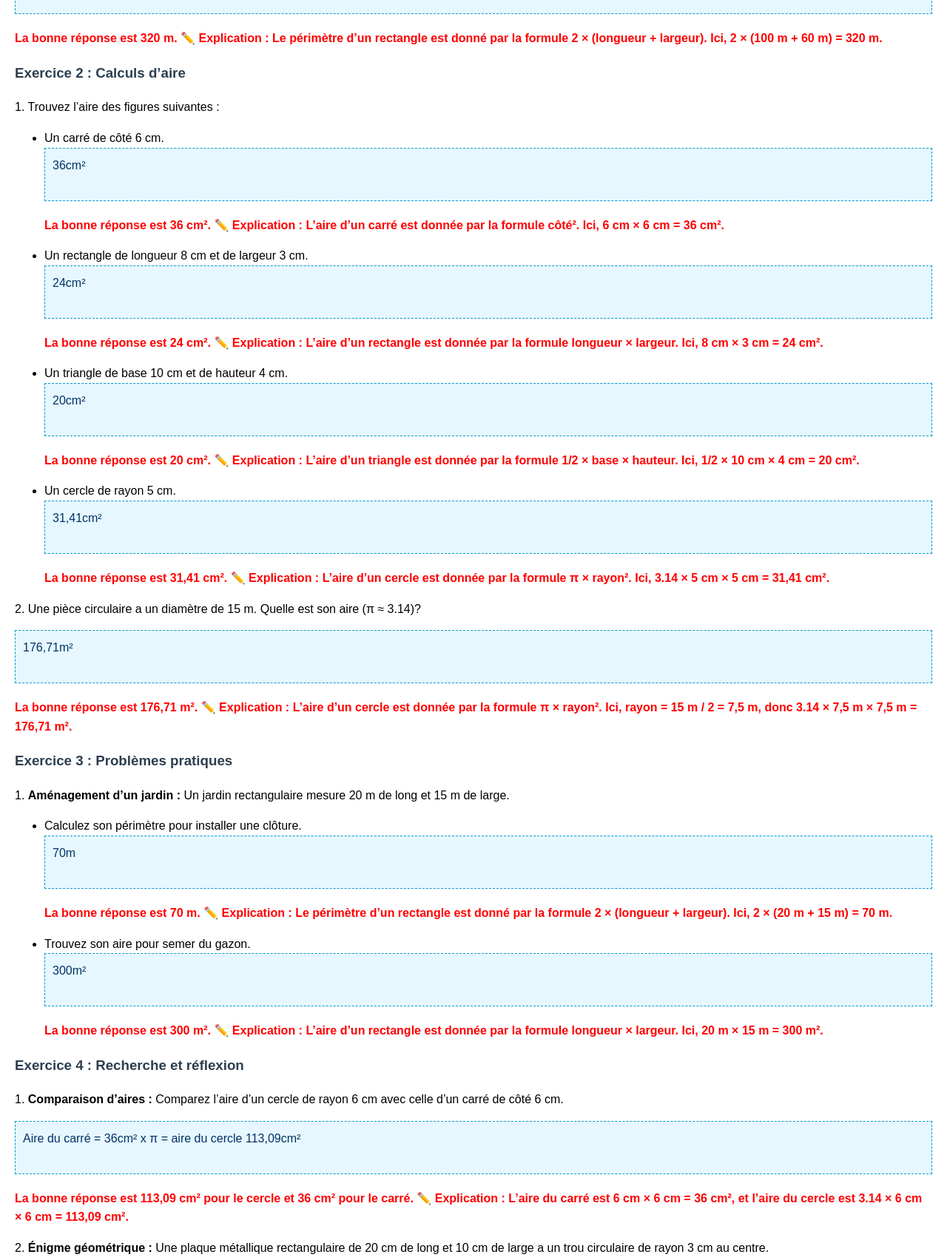
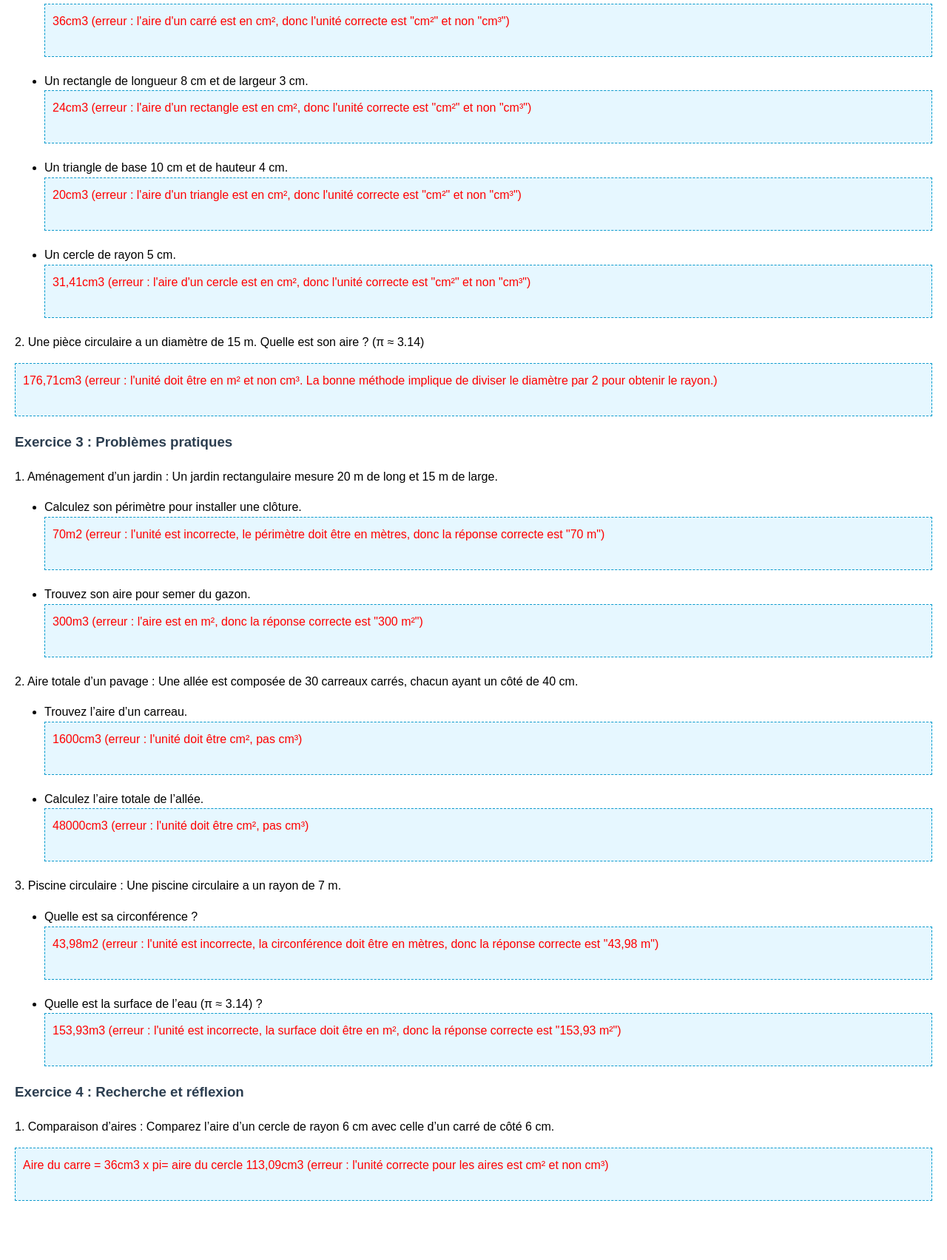
Before and after one commit to AAyachi328/ines, a plain HTML site: page erwan/s2-correction.html in a window 1280 px wide. Shown: the part 840-2544 px from the top of the page at 74% size. After the commit the page ends 2484 px from the top, so only its background shows below. Drawn offline with Linux system fonts and the light colour scheme.

Commit message:
Update s2-correction.html

```diff
--- a/erwan/s2-correction.html
+++ b/erwan/s2-correction.html
@@ -4,7 +4,7 @@
     <meta http-equiv="Content-Type" content="text/html; charset=UTF-8">
     <meta name="viewport" content="width=device-width, initial-scale=1.0">
     <title>Calculs fondamentaux des figures planes</title>
-    <style type="text/css">
+    <style>
         body {
             font-family: Arial, sans-serif;
             line-height: 1.6;
@@ -21,86 +21,68 @@
             margin-bottom: 20px;
             color: #003366;
         }
-        .correct-answer {
-            color: red;
-            font-weight: bold;
-        }
-        .explanation {
-            font-size: 0.9em;
-            color: #555;
-        }
     </style>
 </head>
 <body>
     <h1>Calculs fondamentaux des figures planes</h1>
+
     <h2>Exercices</h2>
 
     <h3>Exercice 1 : Calculs de périmètre</h3>
     <p>1. Calculez le périmètre des figures suivantes :</p>
     <ul>
         <li>Un carré dont le côté mesure 7 cm.</li>
-        <div class="editable" contenteditable="true" placeholder="Écrivez votre réponse ici...">28cm</div>
-        <p class="correct-answer">La bonne réponse est 28 cm. ✏️ Explication : Le périmètre d’un carré est donné par la formule 4 × côté. Ici, 4 × 7 cm = 28 cm.</p>
-
+        <div class="editable" contenteditable="true" style="color: red;" placeholder="Écrivez votre réponse ici...">28cm (erreur : unité incorrecte, il s'agit d'une distance, donc en cm et non cm²)</div>
         <li>Un rectangle de longueur 12 cm et de largeur 5 cm.</li>
-        <div class="editable" contenteditable="true" placeholder="Écrivez votre réponse ici...">34cm</div>
-        <p class="correct-answer">La bonne réponse est 34 cm. ✏️ Explication : Le périmètre d’un rectangle est donné par la formule 2 × (longueur + largeur). Ici, 2 × (12 cm + 5 cm) = 34 cm.</p>
-
+        <div class="editable" contenteditable="true" style="color: red;" placeholder="Écrivez votre réponse ici...">34cm2 (erreur : il s'agit du périmètre, donc l'unité correcte est "cm" et non "cm²")</div>
         <li>Un cercle de rayon 10 cm (π ≈ 3.14).</li>
-        <div class="editable" contenteditable="true" placeholder="Écrivez votre réponse ici...">62,83cm</div>
-        <p class="correct-answer">La bonne réponse est 62,83 cm. ✏️ Explication : Le périmètre (circonférence) d’un cercle est donné par la formule 2 × π × rayon. Ici, 2 × 3.14 × 10 cm = 62,83 cm.</p>
+        <div class="editable" contenteditable="true" style="color: red;" placeholder="Écrivez votre réponse ici...">62,83cm2 (erreur : il s'agit de l'aire, et non du périmètre, donc l'unité correcte est "cm²" mais la méthode utilisée ici est incorrecte)</div>
     </ul>
-
     <p>2. Un terrain de football est représenté par un rectangle de 100 m de long et 60 m de large. Calculez son périmètre.</p>
-    <div class="editable" contenteditable="true" placeholder="Écrivez votre réponse ici...">320m</div>
-    <p class="correct-answer">La bonne réponse est 320 m. ✏️ Explication : Le périmètre d’un rectangle est donné par la formule 2 × (longueur + largeur). Ici, 2 × (100 m + 60 m) = 320 m.</p>
+    <div class="editable" contenteditable="true" style="color: red;" placeholder="Écrivez votre réponse ici...">320cm2 (erreur : l'unité doit être en mètres, et non en cm². Le périmètre devrait être en mètres, soit 320 m)</div>
 
     <h3>Exercice 2 : Calculs d’aire</h3>
     <p>1. Trouvez l’aire des figures suivantes :</p>
     <ul>
         <li>Un carré de côté 6 cm.</li>
-        <div class="editable" contenteditable="true" placeholder="Écrivez votre réponse ici...">36cm²</div>
-        <p class="correct-answer">La bonne réponse est 36 cm². ✏️ Explication : L’aire d’un carré est donnée par la formule côté². Ici, 6 cm × 6 cm = 36 cm².</p>
+        <div class="editable" contenteditable="true" style="color: red;" placeholder="Écrivez votre réponse ici...">36cm3 (erreur : l'aire d'un carré est en cm², donc l'unité correcte est "cm²" et non "cm³")</div>
+        <li>Un rectangle de longueur 8 cm et de largeur 3 cm.</li>
+        <div class="editable" contenteditable="true" style="color: red;" placeholder="Écrivez votre réponse ici...">24cm3 (erreur : l'aire d'un rectangle est en cm², donc l'unité correcte est "cm²" et non "cm³")</div>
+        <li>Un triangle de base 10 cm et de hauteur 4 cm.</li>
+        <div class="editable" contenteditable="true" style="color: red;" placeholder="Écrivez votre réponse ici...">20cm3 (erreur : l'aire d'un triangle est en cm², donc l'unité correcte est "cm²" et non "cm³")</div>
+        <li>Un cercle de rayon 5 cm.</li>
+        <div class="editable" contenteditable="true" style="color: red;" placeholder="Écrivez votre réponse ici...">31,41cm3 (erreur : l'aire d'un cercle est en cm², donc l'unité correcte est "cm²" et non "cm³")</div>
+    </ul>
+    <p>2. Une pièce circulaire a un diamètre de 15 m. Quelle est son aire ? (π ≈ 3.14)</p>
+    <div class="editable" contenteditable="true" style="color: red;" placeholder="Écrivez votre réponse ici...">176,71cm3 (erreur : l'unité doit être en m² et non cm³. La bonne méthode implique de diviser le diamètre par 2 pour obtenir le rayon.)</div>
 
-        <li>Un rectangle de longueur 8 cm et de largeur 3 cm.</li>
-        <div class="editable" contenteditable="true" placeholder="Écrivez votre réponse ici...">24cm²</div>
-        <p class="correct-answer">La bonne réponse est 24 cm². ✏️ Explication : L’aire d’un rectangle est donnée par la formule longueur × largeur. Ici, 8 cm × 3 cm = 24 cm².</p>
-
-        <li>Un triangle de base 10 cm et de hauteur 4 cm.</li>
-        <div class="editable" contenteditable="true" placeholder="Écrivez votre réponse ici...">20cm²</div>
-        <p class="correct-answer">La bonne réponse est 20 cm². ✏️ Explication : L’aire d’un triangle est donnée par la formule 1/2 × base × hauteur. Ici, 1/2 × 10 cm × 4 cm = 20 cm².</p>
-
-        <li>Un cercle de rayon 5 cm.</li>
-        <div class="editable" contenteditable="true" placeholder="Écrivez votre réponse ici...">31,41cm²</div>
-        <p class="correct-answer">La bonne réponse est 31,41 cm². ✏️ Explication : L’aire d’un cercle est donnée par la formule π × rayon². Ici, 3.14 × 5 cm × 5 cm = 31,41 cm².</p>
+    <h3>Exercice 3 : Problèmes pratiques</h3>
+    <p>1. Aménagement d’un jardin : Un jardin rectangulaire mesure 20 m de long et 15 m de large.</p>
+    <ul>
+        <li>Calculez son périmètre pour installer une clôture.</li>
+        <div class="editable" contenteditable="true" style="color: red;" placeholder="Écrivez votre réponse ici...">70m2 (erreur : l'unité est incorrecte, le périmètre doit être en mètres, donc la réponse correcte est "70 m")</div>
+        <li>Trouvez son aire pour semer du gazon.</li>
+        <div class="editable" contenteditable="true" style="color: red;" placeholder="Écrivez votre réponse ici...">300m3 (erreur : l'aire est en m², donc la réponse correcte est "300 m²")</div>
     </ul>
 
-    <p>2. Une pièce circulaire a un diamètre de 15 m. Quelle est son aire (π ≈ 3.14)?</p>
-    <div class="editable" contenteditable="true" placeholder="Écrivez votre réponse ici...">176,71m²</div>
-    <p class="correct-answer">La bonne réponse est 176,71 m². ✏️ Explication : L’aire d’un cercle est donnée par la formule π × rayon². Ici, rayon = 15 m / 2 = 7,5 m, donc 3.14 × 7,5 m × 7,5 m = 176,71 m².</p>
+    <p>2. Aire totale d’un pavage : Une allée est composée de 30 carreaux carrés, chacun ayant un côté de 40 cm.</p>
+    <ul>
+        <li>Trouvez l’aire d’un carreau.</li>
+        <div class="editable" contenteditable="true" style="color: red;" placeholder="Écrivez votre réponse ici...">1600cm3 (erreur : l'unité doit être cm², pas cm³)</div>
+        <li>Calculez l’aire totale de l’allée.</li>
+        <div class="editable" contenteditable="true" style="color: red;" placeholder="Écrivez votre réponse ici...">48000cm3 (erreur : l'unité doit être cm², pas cm³)</div>
+    </ul>
 
-    <h3>Exercice 3 : Problèmes pratiques</h3>
-    <p>1. <strong>Aménagement d’un jardin :</strong> Un jardin rectangulaire mesure 20 m de long et 15 m de large.</p>
+    <p>3. Piscine circulaire : Une piscine circulaire a un rayon de 7 m.</p>
     <ul>
-        <li>Calculez son périmètre pour installer une clôture.</li>
-        <div class="editable" contenteditable="true" placeholder="Écrivez votre réponse ici...">70m</div>
-        <p class="correct-answer">La bonne réponse est 70 m. ✏️ Explication : Le périmètre d’un rectangle est donné par la formule 2 × (longueur + largeur). Ici, 2 × (20 m + 15 m) = 70 m.</p>
-
-        <li>Trouvez son aire pour semer du gazon.</li>
-        <div class="editable" contenteditable="true" placeholder="Écrivez votre réponse ici...">300m²</div>
-        <p class="correct-answer">La bonne réponse est 300 m². ✏️ Explication : L’aire d’un rectangle est donnée par la formule longueur × largeur. Ici, 20 m × 15 m = 300 m².</p>
+        <li>Quelle est sa circonférence ?</li>
+        <div class="editable" contenteditable="true" style="color: red;" placeholder="Écrivez votre réponse ici...">43,98m2 (erreur : l'unité est incorrecte, la circonférence doit être en mètres, donc la réponse correcte est "43,98 m")</div>
+        <li>Quelle est la surface de l’eau (π ≈ 3.14) ?</li>
+        <div class="editable" contenteditable="true" style="color: red;" placeholder="Écrivez votre réponse ici...">153,93m3 (erreur : l'unité est incorrecte, la surface doit être en m², donc la réponse correcte est "153,93 m²")</div>
     </ul>
 
     <h3>Exercice 4 : Recherche et réflexion</h3>
-    <p>1. <strong>Comparaison d’aires :</strong> Comparez l’aire d’un cercle de rayon 6 cm avec celle d’un carré de côté 6 cm.</p>
-    <div class="editable" contenteditable="true" placeholder="Écrivez votre réponse ici...">Aire du carré = 36cm² x π = aire du cercle 113,09cm²</div>
-    <p class="correct-answer">La bonne réponse est 113,09 cm² pour le cercle et 36 cm² pour le carré. ✏️ Explication : L’aire du carré est 6 cm × 6 cm = 36 cm², et l’aire du cercle est 3.14 × 6 cm × 6 cm = 113,09 cm².</p>
-
-    <p>2. <strong>Énigme géométrique :</strong> Une plaque métallique rectangulaire de 20 cm de long et 10 cm de large a un trou circulaire de rayon 3 cm au centre.</p>
-    <ul>
-        <li>Quelle est l’aire de la plaque restante ?</li>
-        <div class="editable" contenteditable="true" placeholder="Écrivez votre réponse ici...">171,73cm²</div>
-        <p class="correct-answer">La bonne réponse est 171,73 cm². ✏️ Explication : L’aire de la plaque métallique est 20 cm × 10 cm = 200 cm². L’aire du trou circulaire est 3.14 × 3 cm × 3 cm = 28,27 cm². Donc, l’aire restante est 200 cm² - 28,27 cm² = 171,73 cm².</p>
-    </ul>
+    <p>1. Comparaison d’aires : Comparez l’aire d’un cercle de rayon 6 cm avec celle d’un carré de côté 6 cm.</p>
+    <div class="editable" contenteditable="true" style="color: red;" placeholder="Écrivez votre réponse ici...">Aire du carre = 36cm3 x pi= aire du cercle 113,09cm3 (erreur : l'unité correcte pour les aires est cm² et non cm³)</div>
 </body>
 </html>
```
